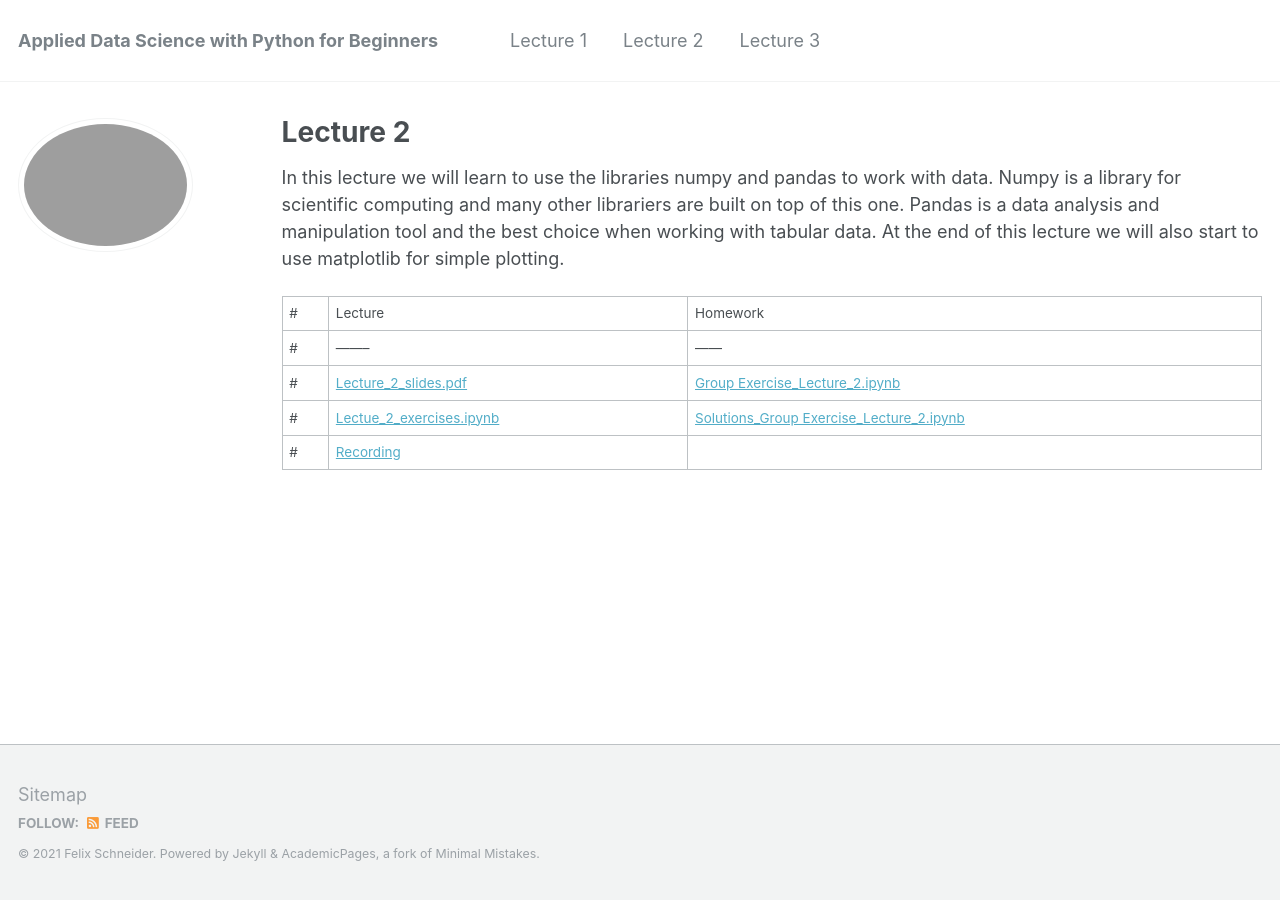
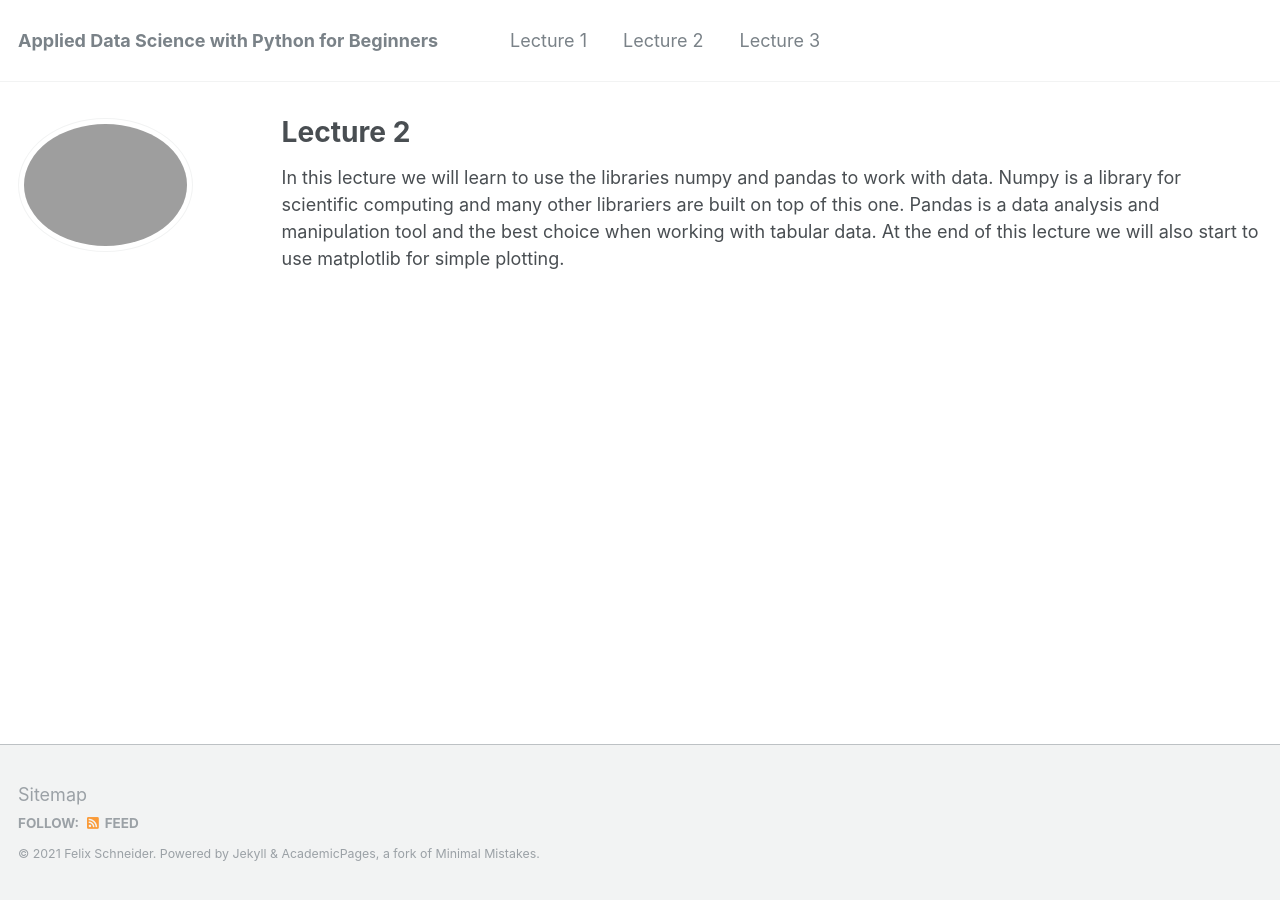
Before and after one commit to flxmschneider/flxmschneider.github.io, a Jekyll site: the page built from _pages/lecture2.md, in a window 1280 px wide. Built offline with Jekyll 4.4.1, drawn with Linux system fonts in a browser that asks for light colours.

Commit message:
Update lecture2.md

```diff
--- a/_pages/lecture2.md
+++ b/_pages/lecture2.md
@@ -8,10 +8,3 @@ In this lecture we will learn to use the libraries numpy and pandas to work with
 Numpy is a library for scientific computing and many other librariers are built on top of this one.
 Pandas is a data analysis and manipulation tool and the best choice when working with tabular data.
 At the end of this lecture we will also start to use matplotlib for simple plotting.
-
-
-#| Lecture          | Homework   |
-#| --------         | ------ |
-#|  [Lecture_2_slides.pdf](https://flxmschneider.github.io/files/lecture_2_slides.pdf) |  [Group Exercise_Lecture_2.ipynb](https://colab.research.google.com/drive/1bztgRbN9ciZ99qHc07H6cix299XyZKab?usp=sharing) |
-#|[Lectue_2_exercises.ipynb](https://colab.research.google.com/drive/1XIvXGCxBOgUAlK072rfJTRmolfcNoEmE?usp=sharing)  | [Solutions_Group Exercise_Lecture_2.ipynb](https://drive.google.com/file/d/1Z5rN5Y6pk-82-ToKBtPXWKRlaiatQCFx/view?usp=sharing) |
-#|    [Recording](https://drive.google.com/file/d/10azlvdbsZu5yd5ZOjbVySTdfq_krcmlF/view?usp=sharing)             |
```
